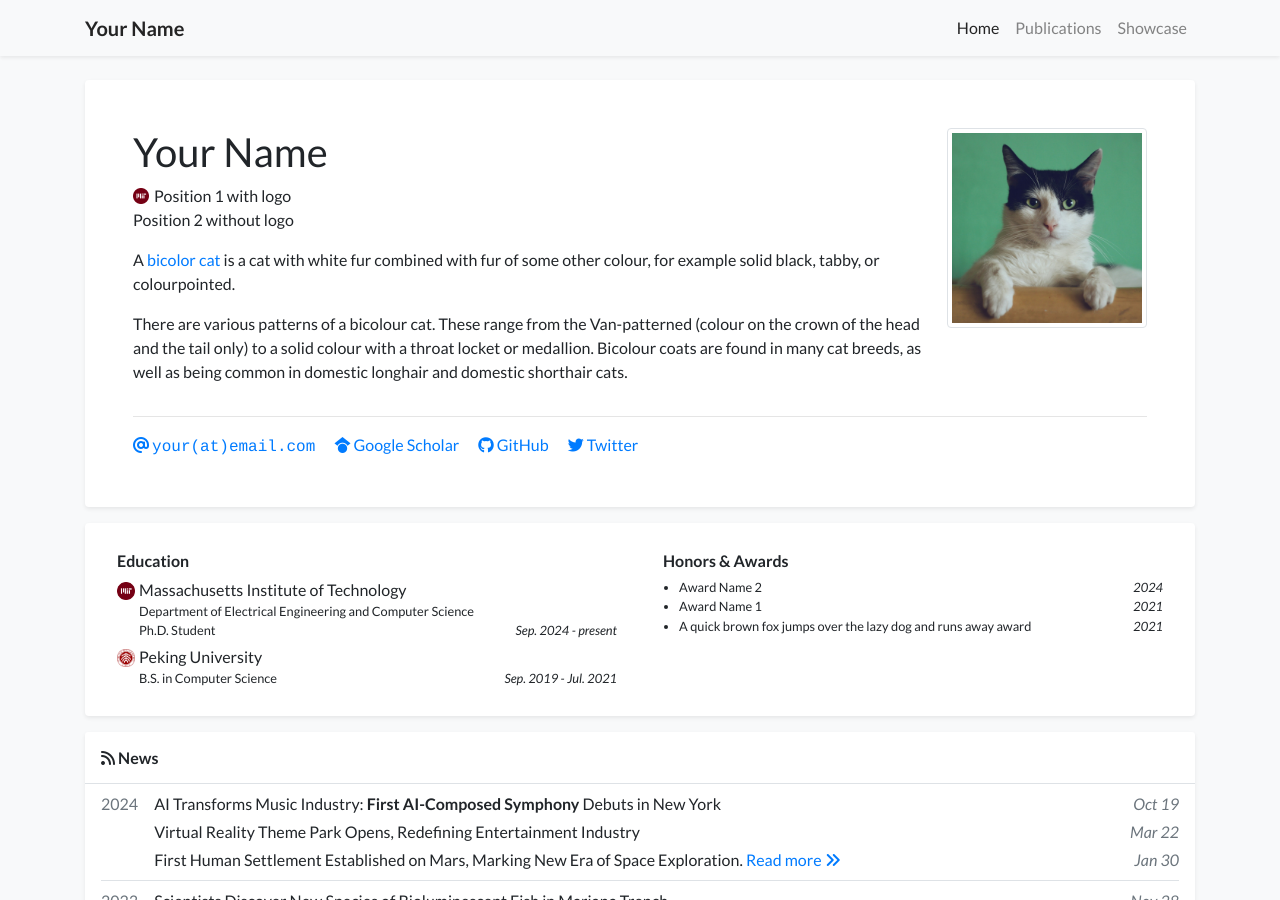
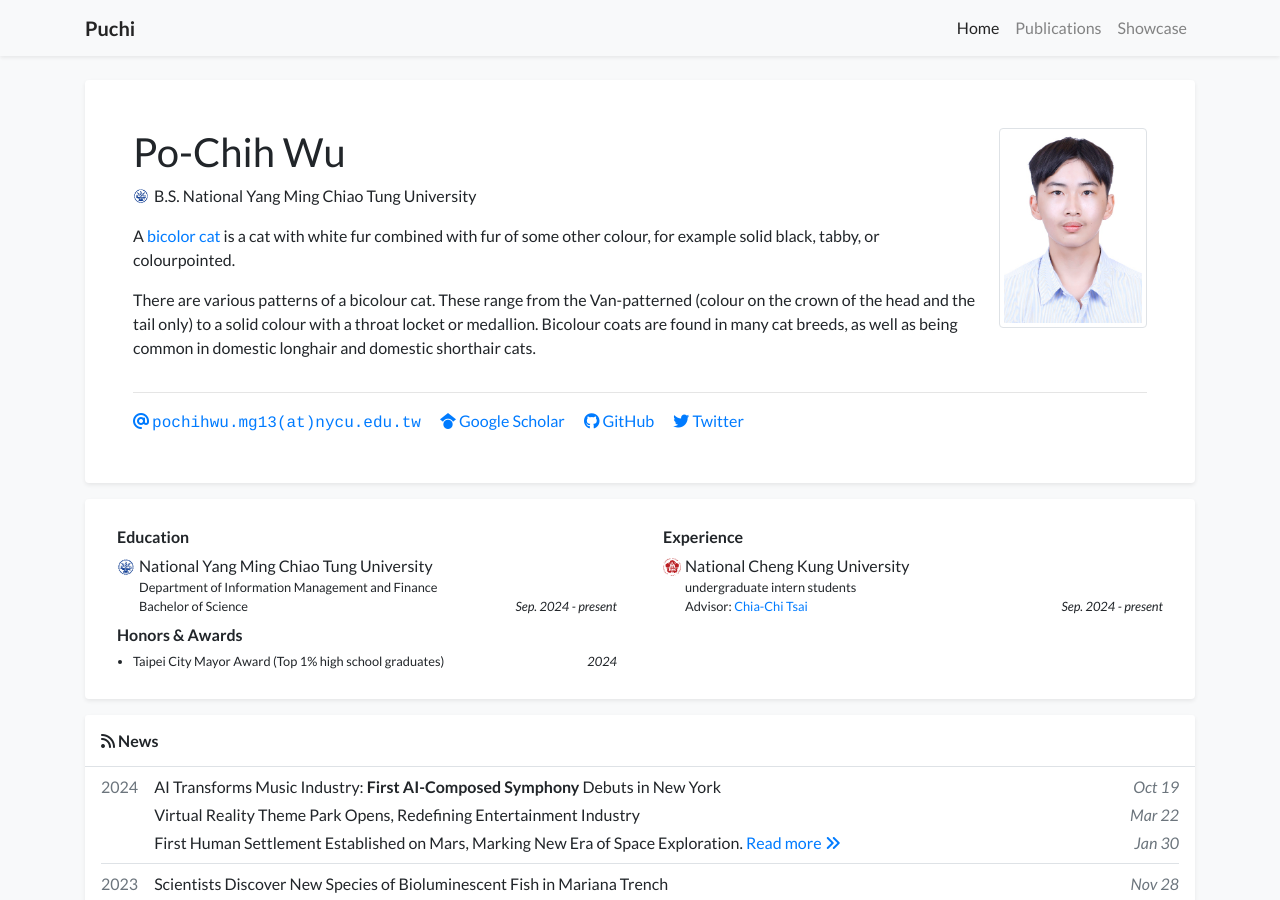
Before and after one commit to Wu-Po-Chih/puchi-code.github.io, a Jekyll site: the page built from index.html, in a window 1280 px wide and 900 px high. Built offline with Jekyll 4.4.1, drawn with Linux system fonts in a browser that asks for light colours; nearby versions of some CDN libraries; a style sheet for code colours, icons or effects is not loaded.

Commit message:
2024/11/30

```diff
--- a/Gemfile
+++ b/Gemfile
@@ -26,7 +26,7 @@ end
 gem "tzinfo-data", platforms: [:mingw, :mswin, :x64_mingw, :jruby]
 
 # Performance-booster for watching directories on Windows
-gem "wdm", "~> 0.1.0" if Gem.win_platform?
+
 
 gem "webrick", "~> 1.7"
 gem "kramdown-parser-gfm"
--- a/_config.yml
+++ b/_config.yml
@@ -13,7 +13,7 @@
 # you will see them accessed via {{ site.title }}, {{ site.email }}, and so on.
 # You can create any custom variable you would like, and they will be accessible
 # in the templates via {{ site.myvariable }}.
-baseurl: "/academic-homepage" # the subpath of your site, e.g. /blog
+baseurl: "/site" # the subpath of your site, e.g. /blog
 
 # Build settings
 markdown: kramdown
--- a/_data/profile.yml
+++ b/_data/profile.yml
@@ -1,18 +1,18 @@
-primary_name: "Your Name"
+primary_name: "Po-Chih Wu"
 secondary_name: ""
-navbar_name: "Your Name"
+navbar_name: "Puchi"
 
 positions:
-- logo: /assets/images/badges/MIT_Social_circle.png  # Logo is optional
-  name: Position 1 with logo
-- name: Position 2 without logo
+- logo: /assets/images/badges/NYCU.jpg  # Logo is optional
+  name: B.S. National Yang Ming Chiao Tung University
 
 
-email: "your@email.com"
+email: "pochihwu.mg13@nycu.edu.tw"
 # cv_link: link-to-your-cv-file
-gscholar: xFmQpf4AAAAJ  # This is an example, replace it with your own Google Scholar ID
-github: your_github_id
-twitter: your_twitter_id  # Do not include the '@' symbol
+gscholar: without  # This is an example, replace it with your own Google Scholar ID
+github: Wu-Po-Chih
+twitter: Pochi37615744
+# Do not include the '@' symbol
 # wechat_qrcode: /assets/images/etc/wechat.jpg
 # wechat_prompt: >-
 #   Please tell me your <strong>name</strong> and <strong>affiliation</strong> (current or past) when adding my wechat. Thanks!
@@ -32,30 +32,24 @@ short_bio: >-
 
 portrait_url: /assets/images/photos/portrait.jpg
 portrait_caption: >-
-  Photo by Manja Vitolic on Unsplash (this caption is optional, comment it out to disable).
+  =U=
 
 education:
-- name: Massachusetts Institute of Technology
-  logo: /assets/images/badges/MIT_Social_circle.png
+- name: National Yang Ming Chiao Tung University
+  logo: /assets/images/badges/NYCU.jpg
   position: >-
-    Department of Electrical Engineering and Computer Science <br/>
-    Ph.D. Student
+    Department of Information Management and Finance <br/>
+    Bachelor of Science
   date: Sep. 2024 - present
-- name: Peking University
-  logo: /assets/images/badges/PKU_red.png
-  position: B.S. in Computer Science
-  date: Sep. 2019 - Jul. 2021
-
-# experience:
-# - name: Peking University
-#   logo: /assets/images/badges/PKU_red.png
-#   position: Research Intern
-#   date: Sep. 2019 - Jul. 2021
 
 awards:
-- name: Award Name 2
+- name: Taipei City Mayor Award (Top 1% high school graduates)
   date: 2024
-- name: Award Name 1
-  date: 2021
-- name: A quick brown fox jumps over the lazy dog and runs away award
-  date: 2021
+
+experience:
+- name: National Cheng Kung University
+  logo: /assets/images/badges/NCKU.png
+  position: >-
+    undergraduate intern students <br/>
+    Advisor: <a href="https://www.ee.ncku.edu.tw/en/teacher/index2.php?teacher_id=170">Chia-Chi Tsai</a>
+  date: Sep. 2024 - present
```
Also changed, not shown: README.md (deleted), assets/images/badges/NCKU.png (added), assets/images/badges/NYCU.jpg (added), assets/images/photos/portrait.jpg.
